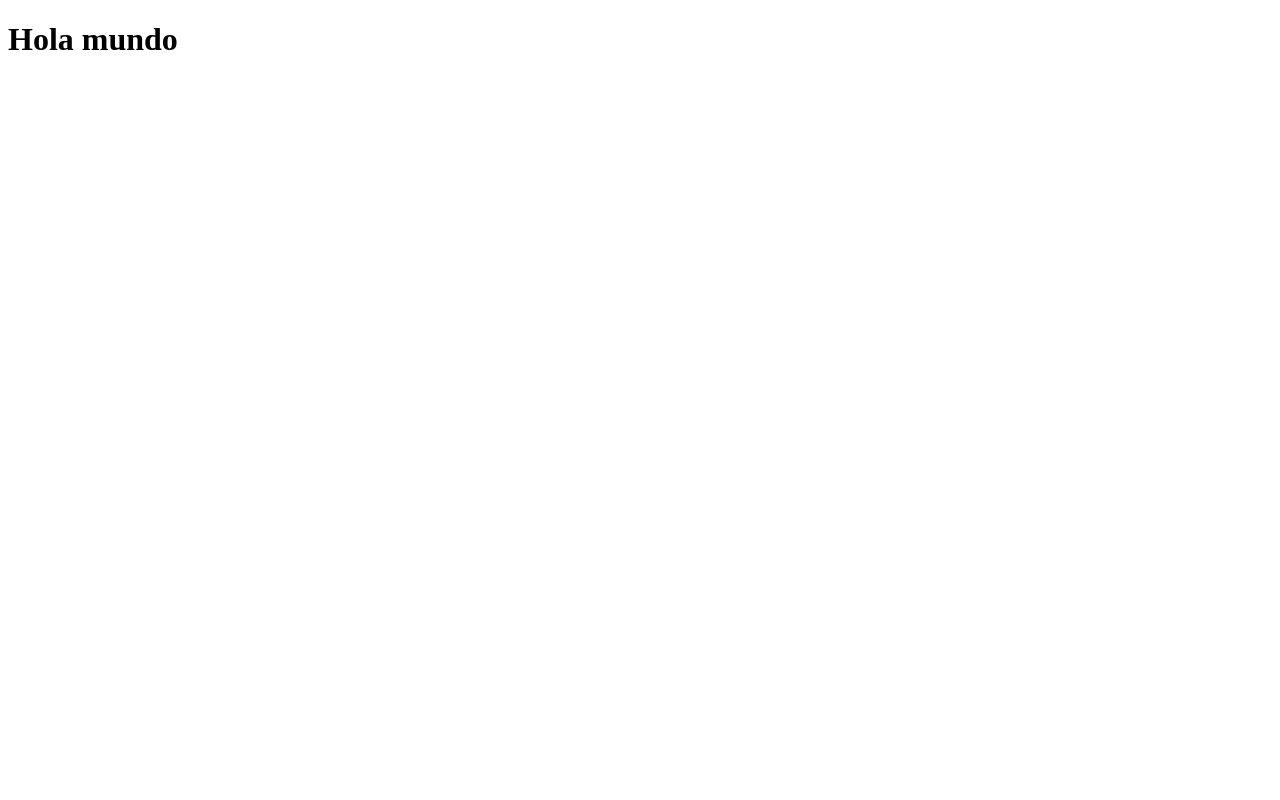
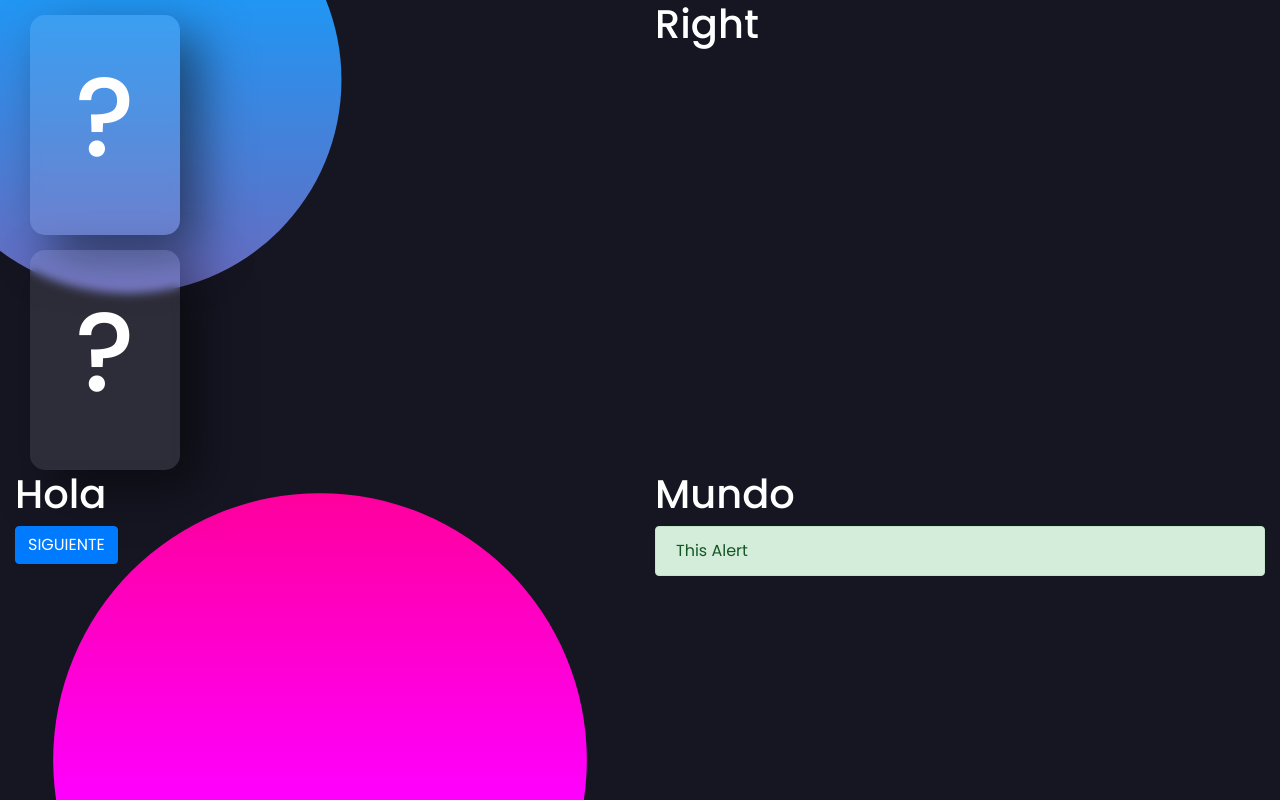
Before and after one commit to EdmanUVG/lab-8-react, a React app: page / in a window 1280 px wide. Built offline with nearby package versions, Linux system fonts and the light colour scheme.

Commit message:
Rename webpack file name and install flip-card and add first card and style

```diff
--- a/src/components/App.js
+++ b/src/components/App.js
@@ -1,9 +1,39 @@
 import React, { Component } from 'react';
+import One from './One';
+import Dos from './Dos';
+import '../index.css';
+import Container from 'react-bootstrap/Container';
+import Row from 'react-bootstrap/Row';
+import Col from 'react-bootstrap/Col';
+import Button from 'react-bootstrap/Button';
+import Alert from 'react-bootstrap/Alert';
+
 
 class App extends Component {
     render() {
         return  (
-            <h1>Hola mundo</h1>
+            <Container fluid>
+                <Row>
+                    <Col>
+                        <One/>
+                        <Dos/>
+                    </Col>
+                    <Col>
+                        <h1>Right</h1>
+                    </Col>
+                </Row>
+                <Row>
+                    <Col>
+                        <h1>Hola</h1>
+                        <Button>SIGUIENTE</Button>
+                    </Col>
+                    <Col>
+                        <h1>Mundo</h1>
+                        <Alert variant="success">This Alert</Alert>
+                    </Col>
+                </Row>
+            </Container>
+
         );
     }
 }
--- /dev/null
+++ b/src/components/Dos.js
@@ -0,0 +1,19 @@
+import React, { Component } from 'react';
+import '../index.css';
+import Tilt from 'react-parallax-tilt';
+
+class Dos extends Component {
+    render() {
+        return  (
+            // <Tilt glareEnable={true} glareMaxOpacity={0.5} transitionSpeed={400} >
+                <div className="carta">
+
+                        <p>?</p>
+
+                </div>
+            // </Tilt>
+        );
+    }
+}
+
+export default Dos;
--- /dev/null
+++ b/src/components/One.js
@@ -0,0 +1,20 @@
+import React, { Component } from 'react';
+import '../index.css';
+import Container from 'react-bootstrap/Container';
+import Tilt from 'react-parallax-tilt';
+
+class One extends Component {
+    render() {
+        return  (
+            // <Tilt glareEnable={true} glareMaxOpacity={0.5} transitionSpeed={400} >
+                <div className="carta">
+
+                        <p>?</p>
+
+                </div>
+            // </Tilt>
+        );
+    }
+}
+
+export default One;
--- /dev/null
+++ b/src/index.css
@@ -0,0 +1,70 @@
+@import url('https://fonts.googleapis.com/css2?family=Poppins:wght@300;400;500;700&display=swap');
+
+* {
+	font-family: 'Poppins', sans-serif;
+}
+
+
+body {
+	background: #161623;
+    color: white;
+}
+
+body::before {
+	content: '';
+	position: absolute;
+	top: 0;
+	left: 0;
+	width: 100%;
+	height: 100%;
+	background: linear-gradient(#f00, #f0f);
+	clip-path: circle(25% at 25% 95%);
+}
+
+body::after {
+	content: '';
+	position: absolute;
+	top: 0;
+	left: 0;
+	width: 100%;
+	height: 100%;
+	background: linear-gradient(#2196f3, #e91e63);
+	clip-path: circle(20% at 10% 10%);
+    z-index: -1;
+}
+
+/* .container-fluid {
+    width: 100vw;
+    min-height: 100vh;
+} */
+
+
+.carta {
+	width: 150px;
+	height: 220px;
+	margin-top: 15px;
+	margin-left: 15px;
+    margin-right: 0px;
+	box-shadow: 20px 20px 50px rgba(0, 0, 0, 0.5);
+	border-radius: 15px;
+	background: rgba(255, 255, 255, 0.1);
+	overflow: hidden;
+	display: flex;
+	justify-content: center;
+	align-items: center;
+	cursor: pointer;
+	backdrop-filter: blur(5px);
+    z-index: 1;
+}
+
+
+.carta p {
+	font-size: 7em;
+	color: #ffffff;
+	font-weight: 500;
+}
+
+.glare-wrapper {
+    border-radius: 15px;
+    width: 150px;
+}
--- a/src/index.html
+++ b/src/index.html
@@ -4,6 +4,13 @@
     <meta charset="UTF-8">
     <meta http-equiv="X-UA-Compatible" content="IE=edge">
     <meta name="viewport" content="width=device-width, initial-scale=1.0">
+
+    <link
+        rel="stylesheet"
+        href="https://cdn.jsdelivr.net/npm/bootstrap@4.6.0/dist/css/bootstrap.min.css"
+        integrity="sha384-B0vP5xmATw1+K9KRQjQERJvTumQW0nPEzvF6L/Z6nronJ3oUOFUFpCjEUQouq2+l"
+        crossorigin="anonymous"/>
+
     <title>Lab 8 React JS</title>
 </head>
 <body>
--- a/src/index.js
+++ b/src/index.js
@@ -1,5 +1,6 @@
 import React from 'react';
 import ReactDOM from 'react-dom';
+import './index.css';
 import App from './components/App';
 
 ReactDOM.render(<App/>, document.getElementById('root'));
--- a/webpack.config.js
+++ b/webpack.prod.js
@@ -2,6 +2,7 @@ const path = require("path");
 const HtmlWebpackPlugin = require("html-webpack-plugin");
 
 module.exports = {
+  mode: "production",
   entry: {
     index: "./src/index.js",
   },
@@ -9,13 +10,6 @@ module.exports = {
     path: path.resolve(__dirname, "dist"),
     filename: "[name].js",
   },
-  plugins: [
-    new HtmlWebpackPlugin({
-      template: "./src/index.html",
-      filename: "index.html",
-      chunks: ["index"],
-    }),
-  ],
   module: {
     rules: [
       {
@@ -28,20 +22,24 @@ module.exports = {
         ],
       },
       {
-        test: /\.s[ac]ss$/i,
-        use: [
-
-          // Translates CSS into CommonJS
-          "css-loader",
-          // Compiles Sass to CSS
-          "sass-loader",
-        ],
+        test: /\.scss$/,
+        use: ["style-loader", "css-loader", "sass-loader"]
       },
       {
         test: /\.js$/,
-        loader: "babel-loader",
-        exclude: /(node_modules)/,
-      },
+        exclude: /node_modules/,
+        use: ["babel-loader"]
+      }
     ],
   },
+  optimization: {
+    splitChunks: {
+        chunks: 'all',
+    },
+},
+  plugins: [
+    new HtmlWebpackPlugin({
+        template: './src/index.html'
+    })
+  ]
 };
```
Also changed, not shown: package.json (+6 -2 lines), src/components/Layout.js (added, +8 -0 lines), 1 other file (tests, documents, lock files or other folders).
